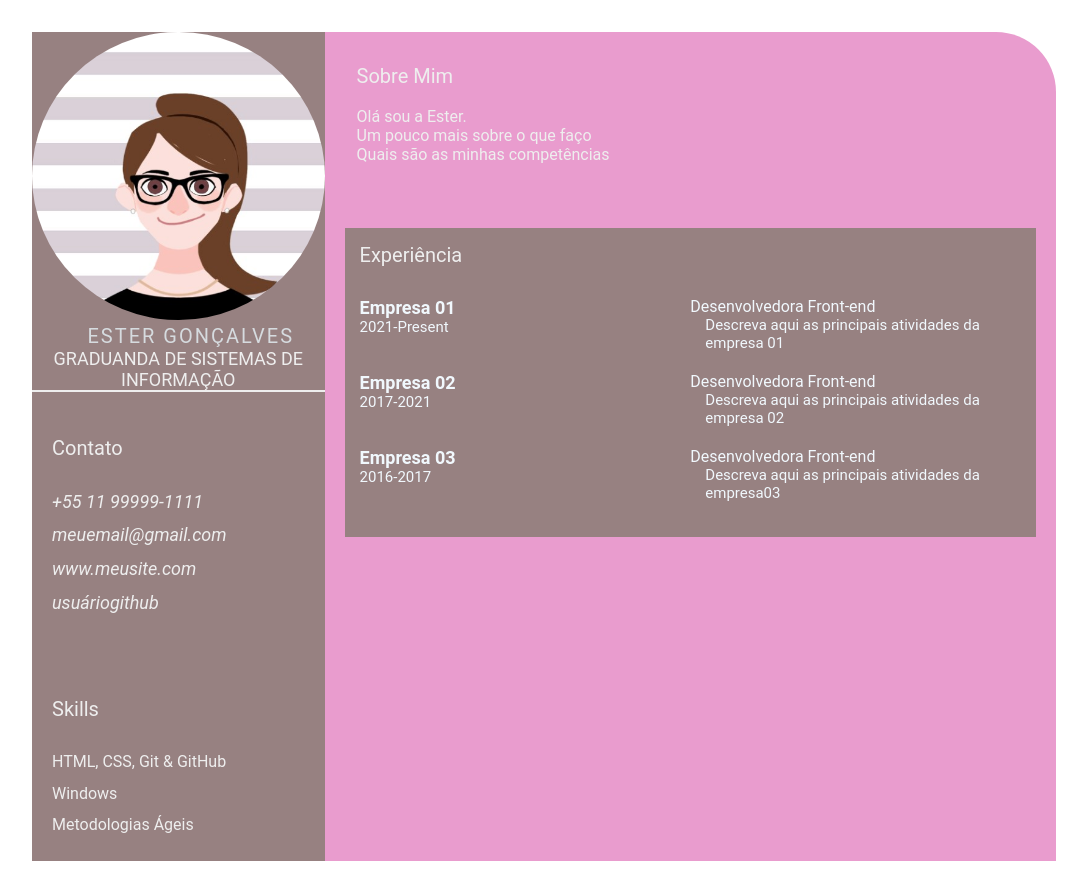
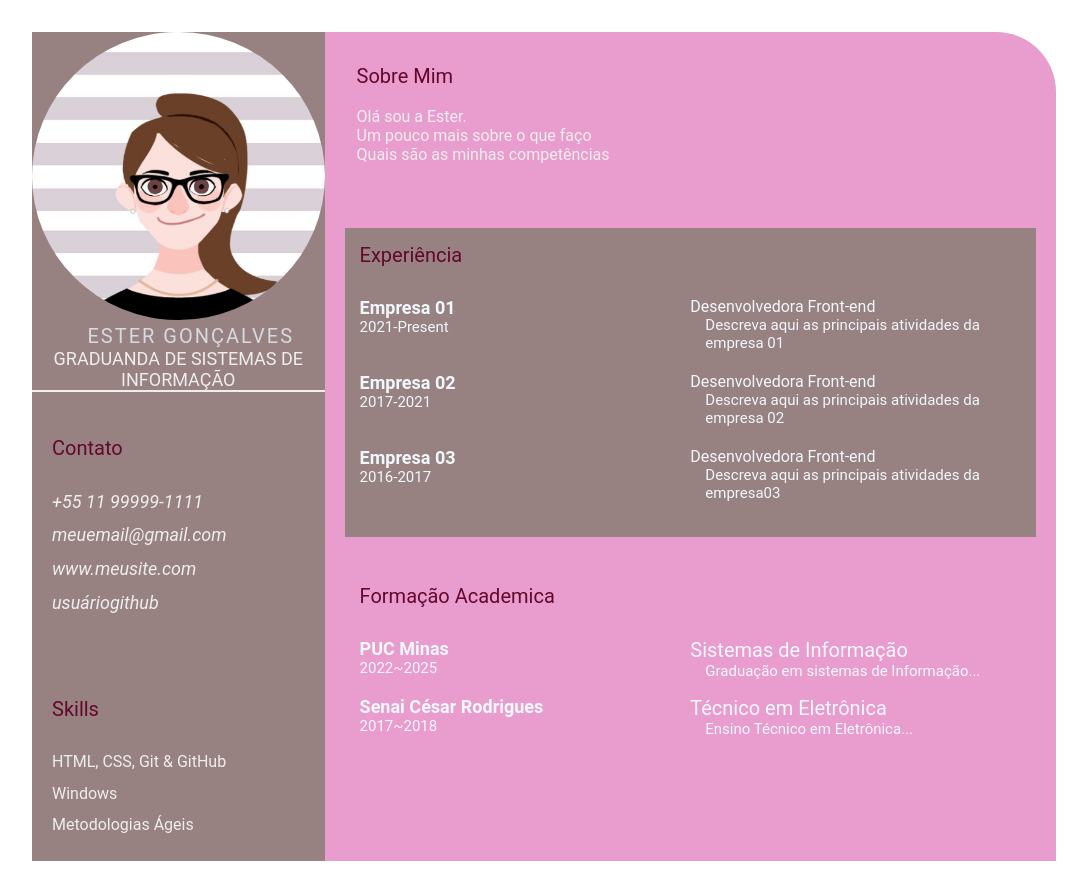
Before and after one commit to estervieira/estervieira.github.io, a plain HTML site: page index.html in a window 1280 px wide. Shown: the whole page, without its empty margins (96-1183 px from the left). Drawn offline with Linux system fonts and the light colour scheme.

Commit message:
Add formação (#4)

```diff
--- a/index.html
+++ b/index.html
@@ -1,5 +1,6 @@
 <!DOCTYPE html>
 <html lang="en">
+
 <head>
     <meta charset="UTF-8">
     <meta http-equiv="X-UA-Compatible" content="IE=edge">
@@ -7,6 +8,7 @@
     <title>Ester Gonçalves CV</title>
     <link rel="stylesheet" href="style.css">
 </head>
+
 <body>
     <main class="resume-contents">
         <section class="left-section">
@@ -29,9 +31,15 @@
                 <div class="skills">
                     <p class="left-title">Skills</p>
                     <ul>
-                        <li><p>HTML, CSS, Git & GitHub</p></li>
-                        <li><p>Windows</p></li>
-                        <li><p>Metodologias Ágeis</p></li>
+                        <li>
+                            <p>HTML, CSS, Git & GitHub</p>
+                        </li>
+                        <li>
+                            <p>Windows</p>
+                        </li>
+                        <li>
+                            <p>Metodologias Ágeis</p>
+                        </li>
                     </ul>
                 </div>
             </section>
@@ -82,7 +90,34 @@
                     </div>
                 </div>
             </section>
+            <section class="education gap">
+                <div class="right-title titlee">Formação Academica</div>
+                <div class="education-contents">
+
+                        <div class="education-left">
+                            <p class="education-school-name">PUC Minas</p>
+                            <p class="educationp-time-period">2022~2025</p>
+                            <br>
+                        </div>
+                        <div class="education-right">
+                            <p class="education-subject">Sistemas de Informação</p>
+                            <p class="education-desc">
+                                Graduação em sistemas de Informação...
+                            </p>
+                        </div>
+
+                        <div class="education-left">
+                            <p class="education-school-name">Senai César Rodrigues</p>
+                            <p class="educationp-time-period">2017~2018</p>
+                        </div>
+                        <div class="education-right">
+                            <p class="education-subject">Técnico em Eletrônica</p>
+                            <p class="education-desc">
+                                Ensino Técnico em Eletrônica...
+                </div>
+            </section>
         </section>
     </main>
 </body>
+
 </html>
--- a/style.css
+++ b/style.css
@@ -59,7 +59,7 @@
 
 /* .contact-info { border-bottom: 2px solid #1B2631; } */
 .left-title {
-    color: #eeeeee;
+    color: #63082c;
     font-size: 20px;
 }
 
@@ -93,7 +93,7 @@
 }
 
 .right-title {
-    color: #eeeeee;
+    color: #63082c;
     font-size: 20px;
 }
 
@@ -132,7 +132,7 @@
 .exp-position,
 .education-subject,
 .awards-name {
-    font-size: 50px;
+    font-size: 20px;
 }
 
 .exp-desc,
@@ -156,3 +156,9 @@
 .exp-left, .exp-right {
    padding-bottom: 20px;
 }
+
+.education-contents, .titlee {
+    margin-left: 20px;
+    margin-right: 20px;
+    padding: 15px;
+}
```
Lines whose indentation alone changed are shown as unchanged.
